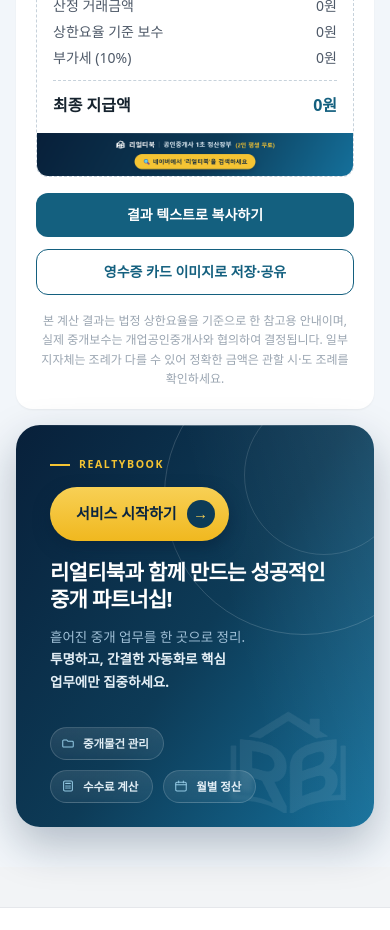
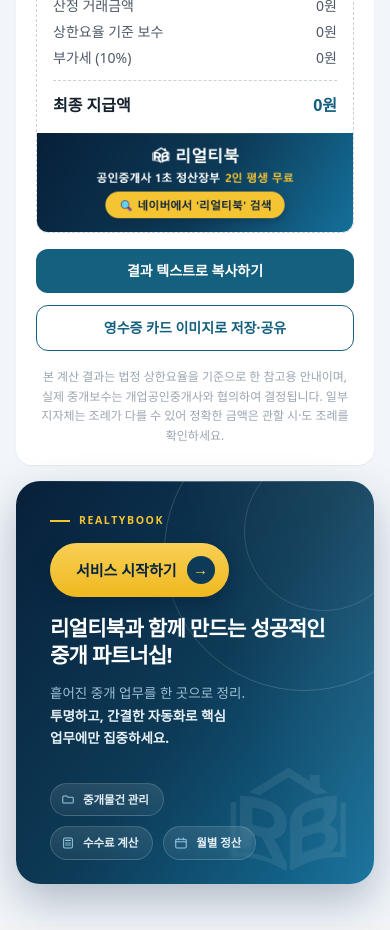
Before and after one commit to retools-labs/calc-realty, a Next.js app: page / in a window 390 px wide. Shown: the part 1160-2090 px from the top of the page. Built offline with nearby package versions, Linux system fonts and the light colour scheme.

Commit message:
fix: 영수증 카드 CTA를 3줄 세로형 이미지로 교체 (모바일 선명도 개선)

```diff
--- a/components/ReceiptCard.tsx
+++ b/components/ReceiptCard.tsx
@@ -47,11 +47,14 @@
           제각각 다른 지점에서 줄바꿈되어 정렬이 흐트러지는 문제가 있었다. 대신 Claude
           Design 목업(Receipt CTA.dc.html)에서 그대로 내보낸 이미지를 폭에 맞춰 스케일만
           하는 방식으로 바꿔, 카드 폭과 무관하게 항상 디자인과 동일하게 보이도록 했다. */}
+      {/* v2: 2줄(가로로 넓은) 배너는 모바일 폭으로 축소되면 글자 높이가 너무 작아져
+          뭉개져 보였다. 클로드 디자인에서 3줄 세로형으로 다시 뽑아 줄당 확보되는
+          세로 픽셀을 늘려 같은 카드 폭에서도 훨씬 선명하게 보이도록 했다. */}
       {/* eslint-disable-next-line @next/next/no-img-element */}
       <img
-        src="/images/receipt-cta.png"
+        src="/images/receipt-cta-v2.png"
         alt="리얼티북 | 공인중개사 1초 정산장부 (2인 평생 무료) — 네이버에서 '리얼티북'을 검색하세요"
-        className="block aspect-[1548/212] w-full rounded-b-[11px] object-cover"
+        className="block aspect-[73/23] w-full rounded-b-[11px] object-cover"
       />
     </div>
   );
```
Also changed, not shown: public/images/receipt-cta-v2.png (added).
